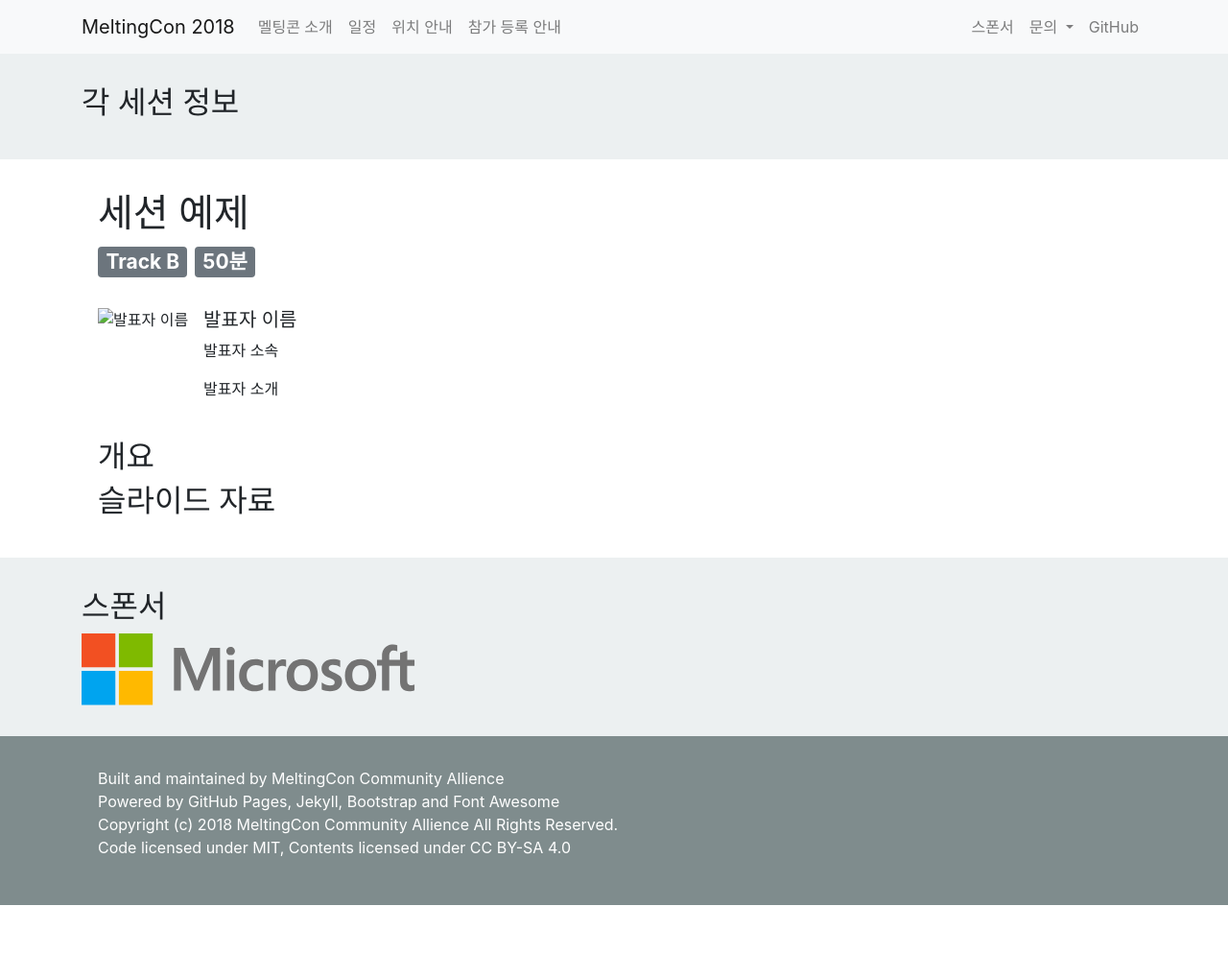
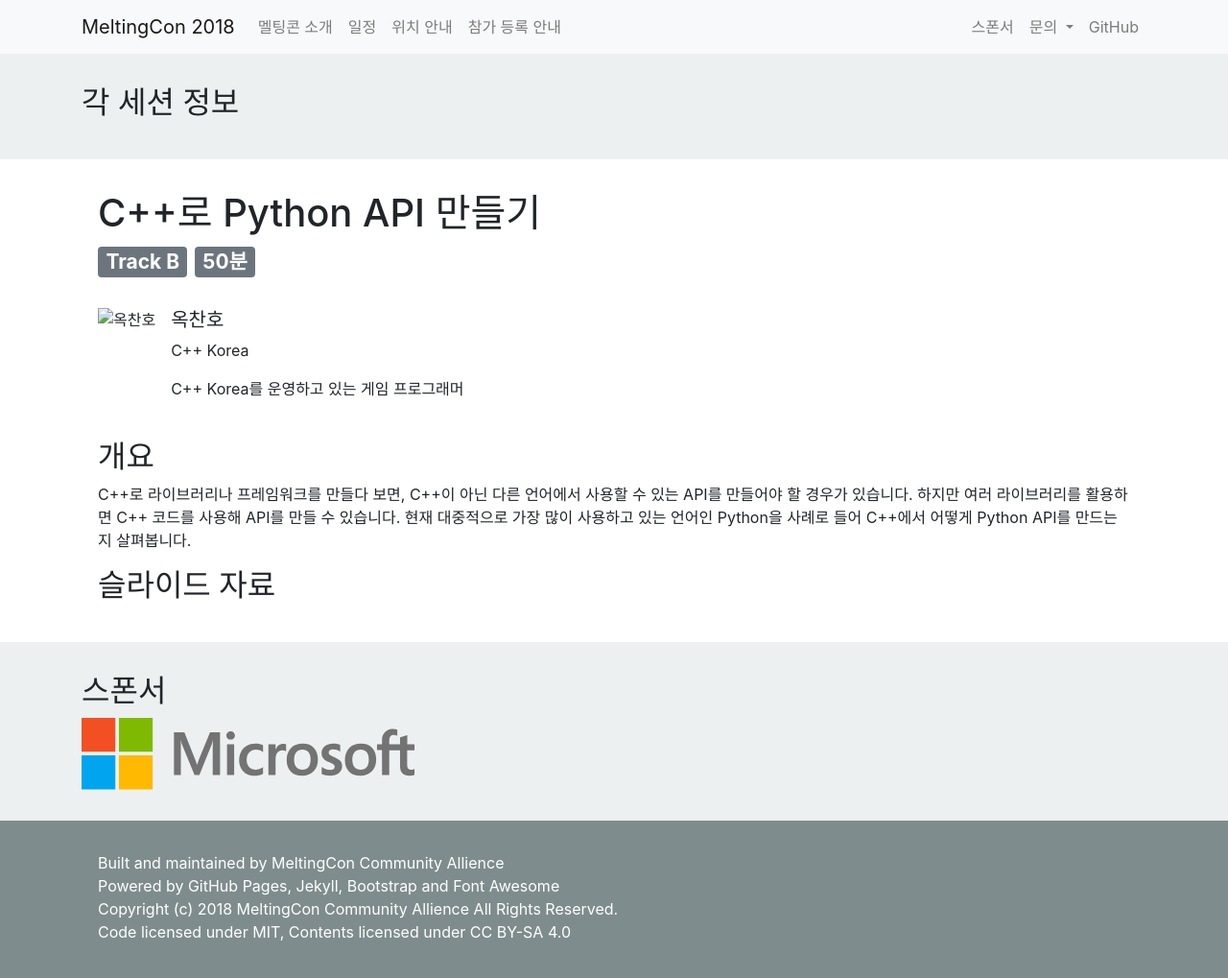
Before and after one commit to meltingcon/2018, a Jekyll site: the page built from _sessions/session_b_3.md, in a window 1280 px wide and 1031 px high. Shown: the top 1019 px of the window at 96% size. Built offline with Jekyll 4.4.1, drawn with Linux system fonts in a browser that asks for light colours.

Commit message:
Update session_b_3.md

```diff
--- a/_sessions/session_b_3.md
+++ b/_sessions/session_b_3.md
@@ -1,17 +1,17 @@
 ---
 layout: session
 order: 5
-title: 세션 예제
+title: C++로 Python API 만들기
 track: Track B
 time: "4:40 ~ 5:30"
 duration: 50분
 speakers:
-  - name: 발표자 이름
-    org: 발표자 소속
-    desc: 발표자 소개
-    image: ""
+  - name: 옥찬호
+    org: C++ Korea
+    desc: C++ Korea를 운영하고 있는 게임 프로그래머
+    image:
 ---
 
 ## 개요
-
+C++로 라이브러리나 프레임워크를 만들다 보면, C++이 아닌 다른 언어에서 사용할 수 있는 API를 만들어야 할 경우가 있습니다. 하지만 여러 라이브러리를 활용하면 C++ 코드를 사용해 API를 만들 수 있습니다. 현재 대중적으로 가장 많이 사용하고 있는 언어인 Python을 사례로 들어 C++에서 어떻게 Python API를 만드는지 살펴봅니다.
 ## 슬라이드 자료
```
